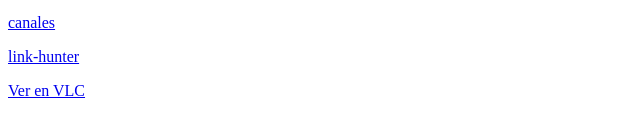
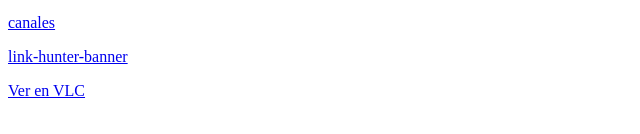
Before and after one commit to mzoyo/FireTv-Addons, a plain HTML site: page resources/index.html in a window 1280 px wide. Shown: the part 232-366 px from the top of the page, 0-640 px from the left. Drawn offline with Linux system fonts and the light colour scheme.

Commit message:
Update index.html

```diff
--- a/resources/index.html
+++ b/resources/index.html
@@ -10,7 +10,7 @@
 <p><a href="kodi.apk"> Kodi </a></p>
 <p><a href="liveWave.apk"> LiveWave </a></p>
 <p><a href="canales.m3u"> canales </a></p>
-<p><a href="link_hunter2.apk"> link-hunter </a></p>
+<p><a href="link-hunter-banner.apk"> link-hunter-banner </a></p>
 <p>
   <a
     href="vlc://http://539338796943321276.ofdgk1124.xyz:80/live/te329683/BTkPNcGmhJND/321276.ts"
```
